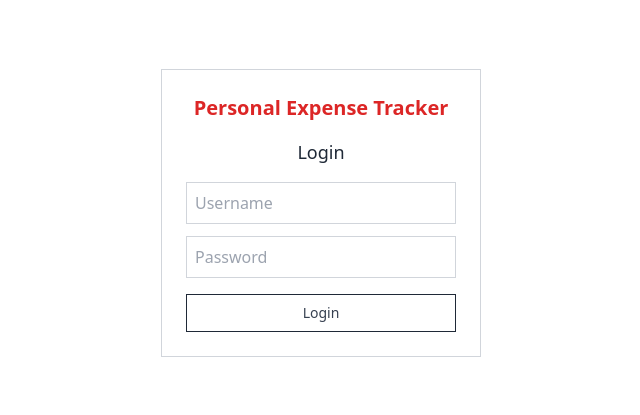
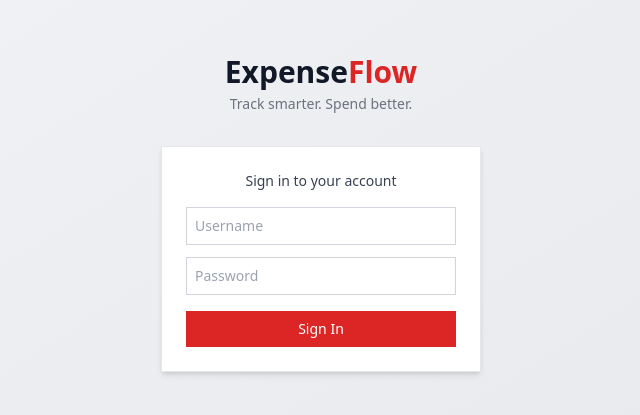
Before and after one commit to Nitesh-N-D/My-Web-Experiments, a React (Vite) app in the folder Expense Tracker/: page /login in a window 1280 px wide. Shown: the part 187-602 px from the top of the page, without its empty margins (319-959 px from the left). Built offline with nearby package versions, Linux system fonts and the light colour scheme.

Commit message:
Update Login.jsx

```diff
--- a/Expense Tracker/src/pages/Login.jsx
+++ b/Expense Tracker/src/pages/Login.jsx
@@ -24,17 +24,23 @@ function Login() {
     }
   }
 return (
-  <div className="min-h-screen flex items-center justify-center bg-white">
-    <div className="w-80 border border-gray-300 p-6">
+  <div className="min-h-screen flex flex-col items-center justify-center bg-gradient-to-br from-gray-100 to-gray-200">
 
+    {/* Brand / Title (OUTSIDE box) */}
+    <div className="text-center mb-8">
+      <h1 className="text-3xl font-bold text-gray-900">
+        Expense<span className="text-red-600">Flow</span>
+      </h1>
+      <p className="text-sm text-gray-500 mt-1">
+        Track smarter. Spend better.
+      </p>
+    </div>
 
-     <h1 className="text-xl font-semibold text-center mb-4 text-red-600">
-  Personal Expense Tracker
-</h1>
-
-<h2 className="text-lg font-medium text-center mb-4 text-gray-800">
-  Login
-</h2>
+    {/* Login Box (ONLY login UI) */}
+    <div className="w-80 bg-white border border-gray-200 p-6 shadow-md">
+      <h2 className="text-sm font-medium text-gray-700 mb-4 text-center">
+        Sign in to your account
+      </h2>
 
       {error && (
         <p className="text-red-500 text-sm mb-3 text-center">
@@ -44,7 +50,7 @@ return (
 
       <form onSubmit={handleLogin}>
         <input
-          className="border border-gray-300 p-2 w-full mb-3"
+          className="border border-gray-300 p-2 w-full mb-3 text-sm focus:outline-none focus:ring-1 focus:ring-red-500"
           placeholder="Username"
           value={username}
           onChange={(e) => setUsername(e.target.value)}
@@ -52,7 +58,7 @@ return (
         />
 
         <input
-          className="border border-gray-300 p-2 w-full mb-4"
+          className="border border-gray-300 p-2 w-full mb-4 text-sm focus:outline-none focus:ring-1 focus:ring-red-500"
           type="password"
           placeholder="Password"
           value={password}
@@ -60,9 +66,9 @@ return (
           required
         />
 
-      <button className="border border-gray-800 w-full py-2 text-sm text-gray-700">
-  Login
-</button>
+        <button className="w-full py-2 text-sm font-medium text-white bg-red-600 hover:bg-red-700 transition">
+          Sign In
+        </button>
       </form>
     </div>
   </div>
```
